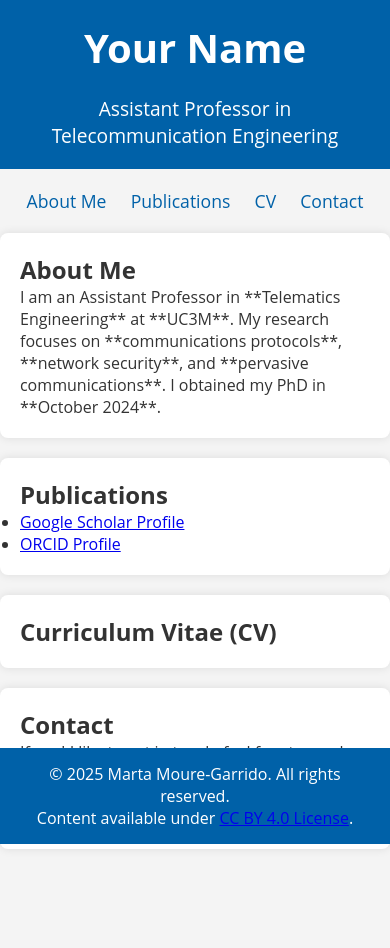
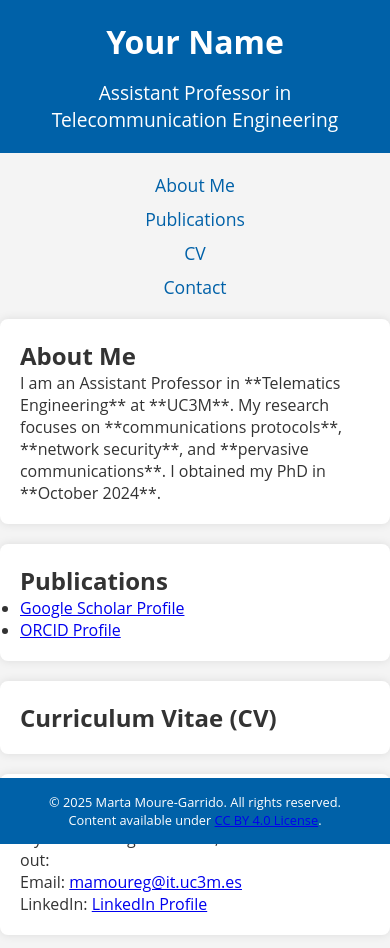
Before and after one commit to mmouregarrido/mmouregarrido.github.io, a plain HTML site: page index.html in a window 390 px wide. Before the commit the page ends 869 px from the top, so only its background shows below. Drawn offline with Linux system fonts and the light colour scheme.

Commit message:
Update styles.css

```diff
--- a/styles.css
+++ b/styles.css
@@ -77,3 +77,18 @@ footer {
     width: 100%;
     bottom: 0;
 }
+
+@media (max-width: 768px) {
+    header h1 {
+        font-size: 2em;
+    }
+
+    nav ul li {
+        display: block;
+        margin: 10px 0;
+    }
+
+    footer {
+        font-size: 0.8em;
+    }
+}
```
